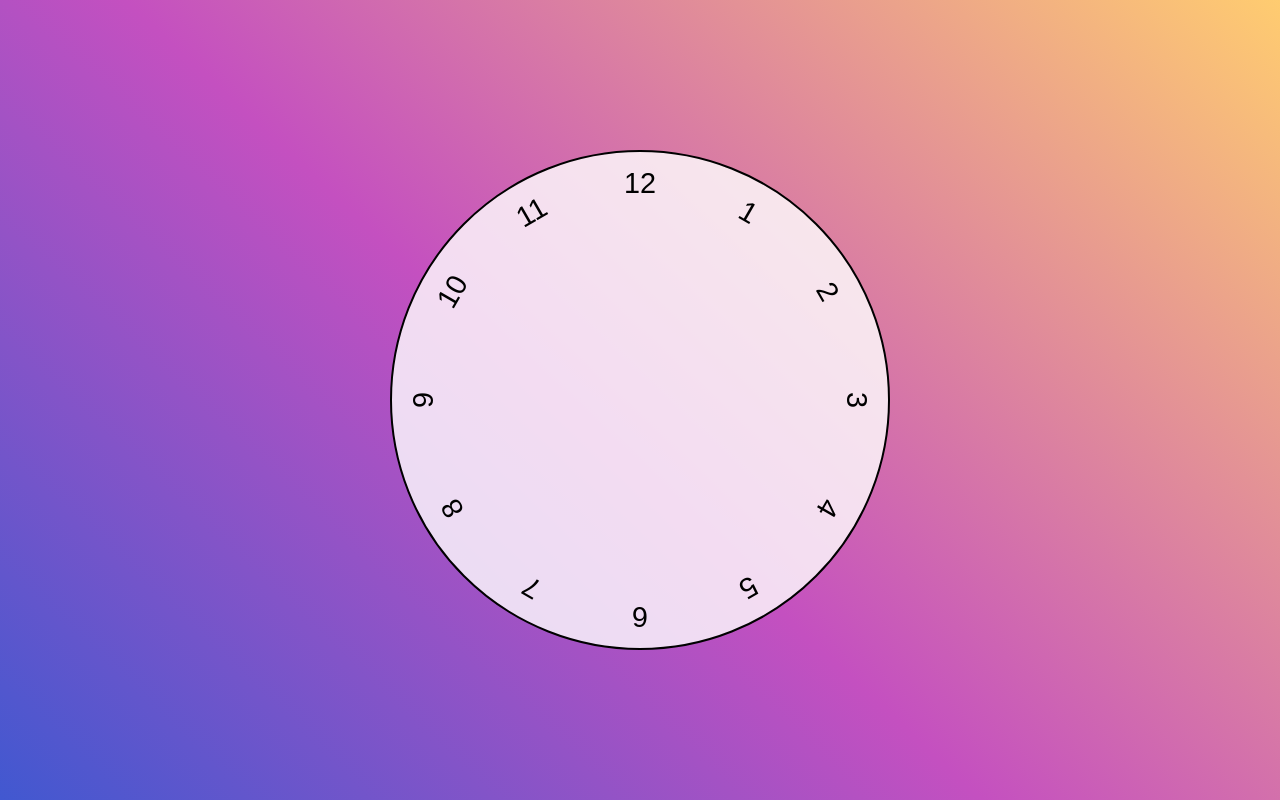
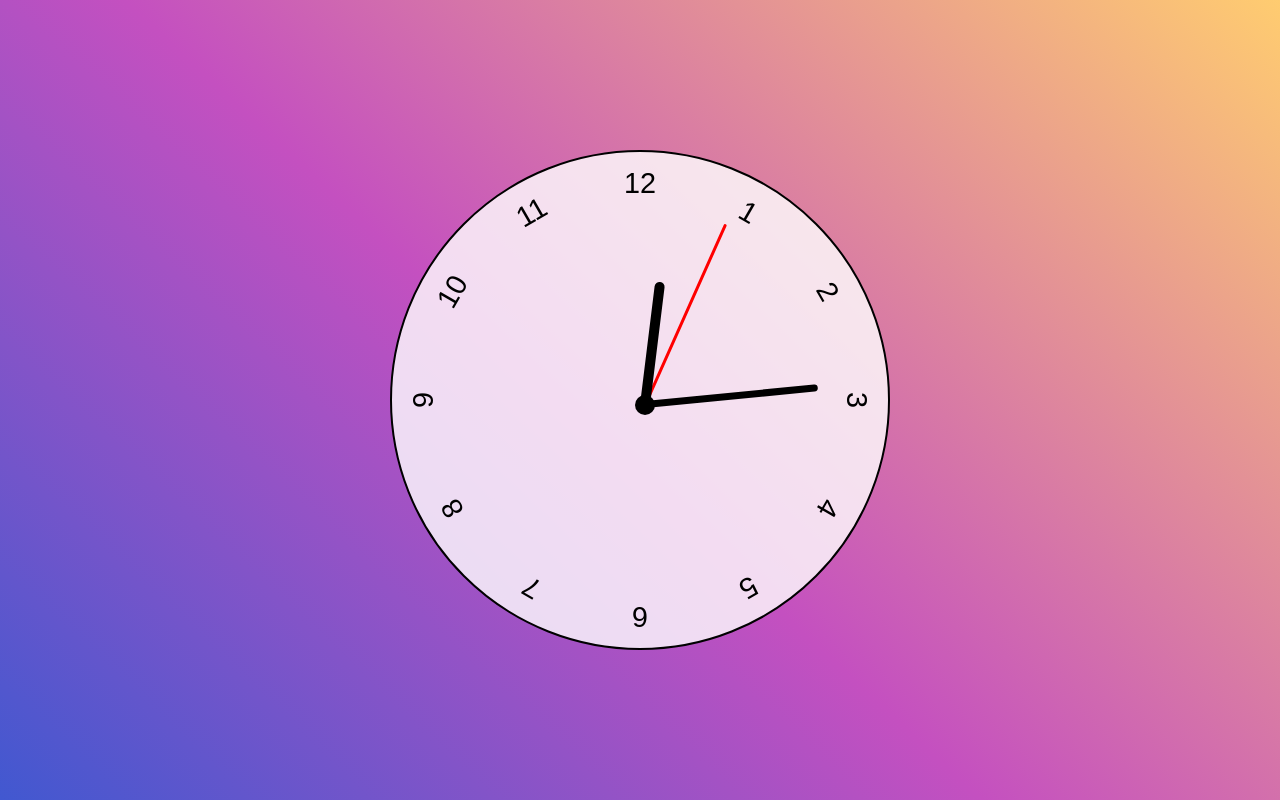
Before and after one commit to kellerbernardo/Meu-Rel-gio-com-JS, a plain HTML site: page index.html in a window 1280 px wide. Drawn offline with Linux system fonts and the light colour scheme.

Commit message:
relogio finalizado

```diff
--- a/css/style.css
+++ b/css/style.css
@@ -25,6 +25,19 @@ body {
     border-radius: 50%;
     border: 2px solid black;
     position: relative;
+}
+
+/* Desenhando o ponteiro central para alinhamento */
+.clock::after {
+    content: '';
+    position: absolute;
+    width: 20px;
+    height: 20px;
+    top: 49%;
+    left: 49%;
+    z-index: 11;
+    background-color: rgb(0, 0, 0);
+    border-radius: 50%;
 }
 
 .clock .number {
@@ -87,3 +100,35 @@ body {
 .clock .number.number-12 {
     --rotation: 360deg;
 }
+
+.clock .hand {
+    --rotation: 0;
+    position: absolute;
+    bottom: 49%;
+    left: 51%;
+    background-color: black;
+    z-index: 10;
+
+    transform: translateX(-50%) rotate(calc(var(--rotation) * 1deg));
+    transform-origin: bottom;
+    border-radius: 5px;
+
+}
+
+.clock .hand.seconds {
+    width: 3px;
+    height: 40%;
+    background-color: red;
+}
+
+.clock .hand.minutes {
+    width: 7px;
+    height: 35%;
+    background-color: black;
+}
+
+.clock .hand.hours {
+    width: 10px;
+    height: 25%;
+    background-color: black;
+}
--- a/js/script.js
+++ b/js/script.js
@@ -0,0 +1,24 @@
+let secondsHand = document.querySelector(".hand.seconds");
+let minutesHand = document.querySelector(".hand.minutes");
+let hoursHand   = document.querySelector(".hand.hours");
+
+const setClock = () => {
+    const currentDate = new Date();
+
+    const secondsPercentage = currentDate.getSeconds() / 60;
+    const minutesPercentage = (secondsPercentage + currentDate.getMinutes()) / 60;
+    const hoursPercentage   = (minutesPercentage + currentDate.getHours()) / 12;
+
+    setRotation(secondsPercentage, secondsHand);
+    setRotation(minutesPercentage, minutesHand);
+    setRotation(hoursPercentage,   hoursHand);
+
+}
+
+const setRotation = (rotationPercentage, element) => {
+    element.style.setProperty("--rotation", rotationPercentage * 360);
+}
+
+setClock()
+
+setInterval(setClock, 1000);
```
